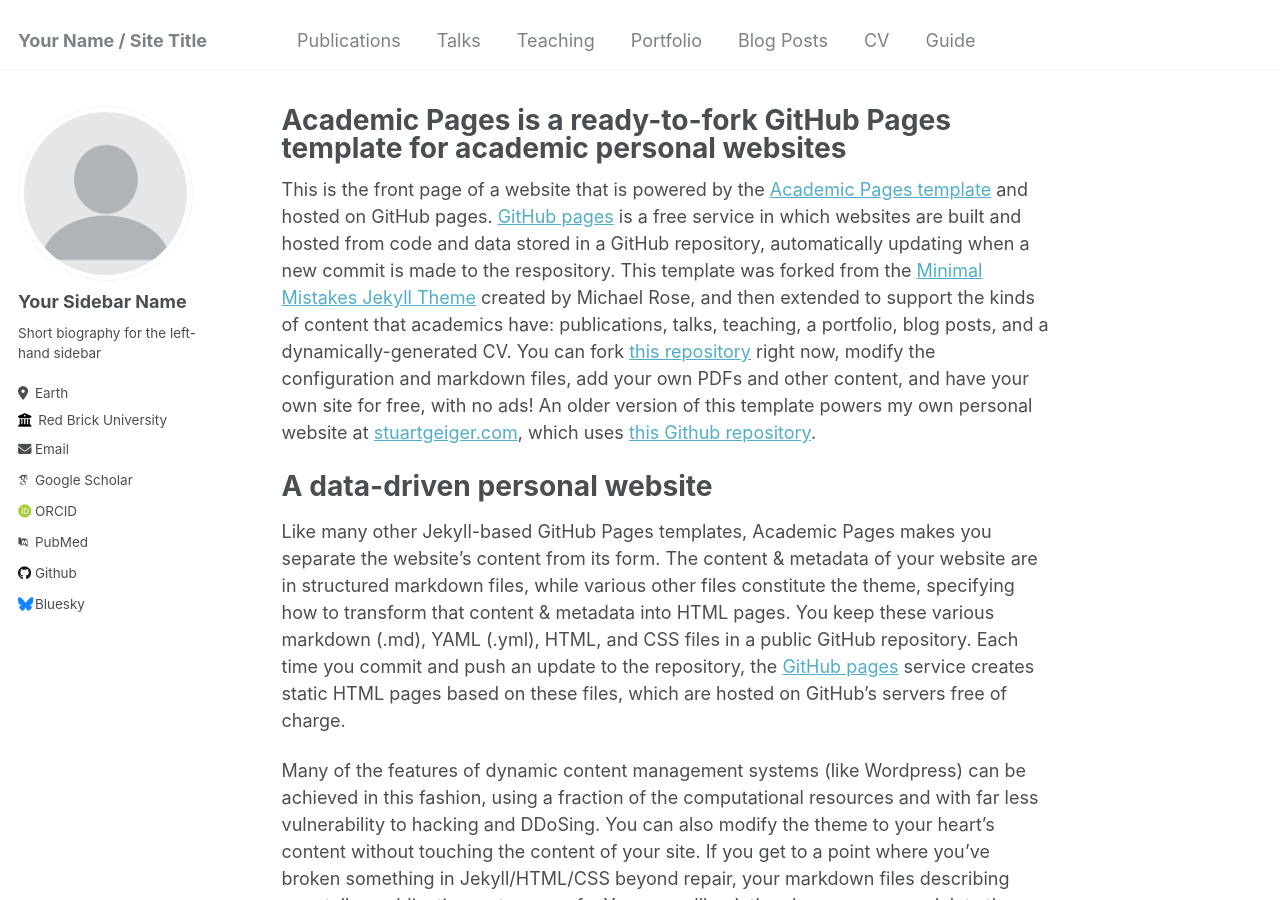
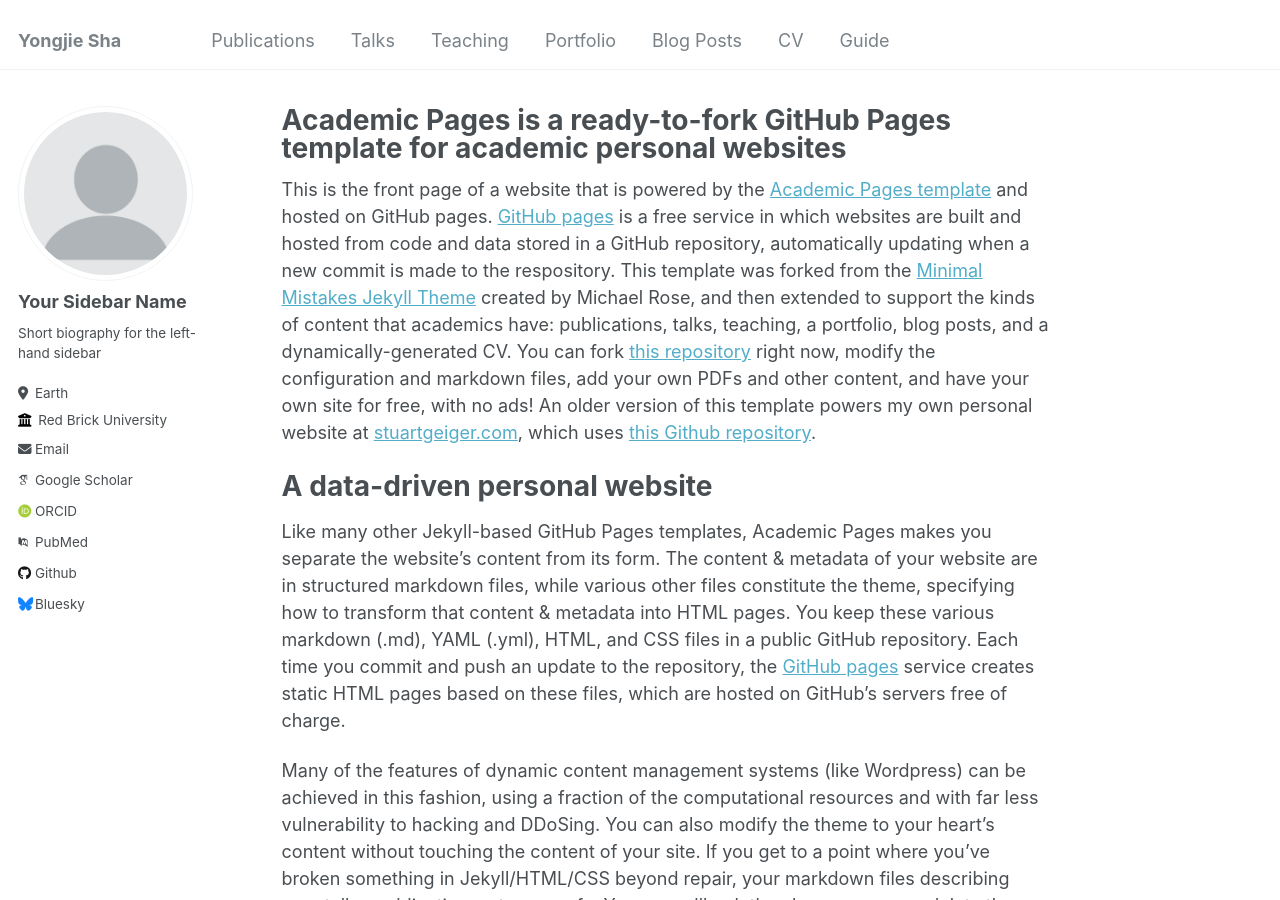
Before and after one commit to yongjiesha/yongjiesha.github.io, a Jekyll site: the page built from _pages/about.md, in a window 1280 px wide and 900 px high. Built offline with Jekyll 4.4.1, drawn with Linux system fonts in a browser that asks for light colours; some web fonts are replaced.

Commit message:
Update _config.yml

```diff
--- a/_config.yml
+++ b/_config.yml
@@ -8,7 +8,7 @@
 
 # Basic Site Settings
 locale                   : "en-US"
-title                    : "Your Name / Site Title"
+title                    : "Yongjie Sha"
 title_separator          : "-"
 name                     : &name "Your Name"
 description              : &description "personal description"
```
